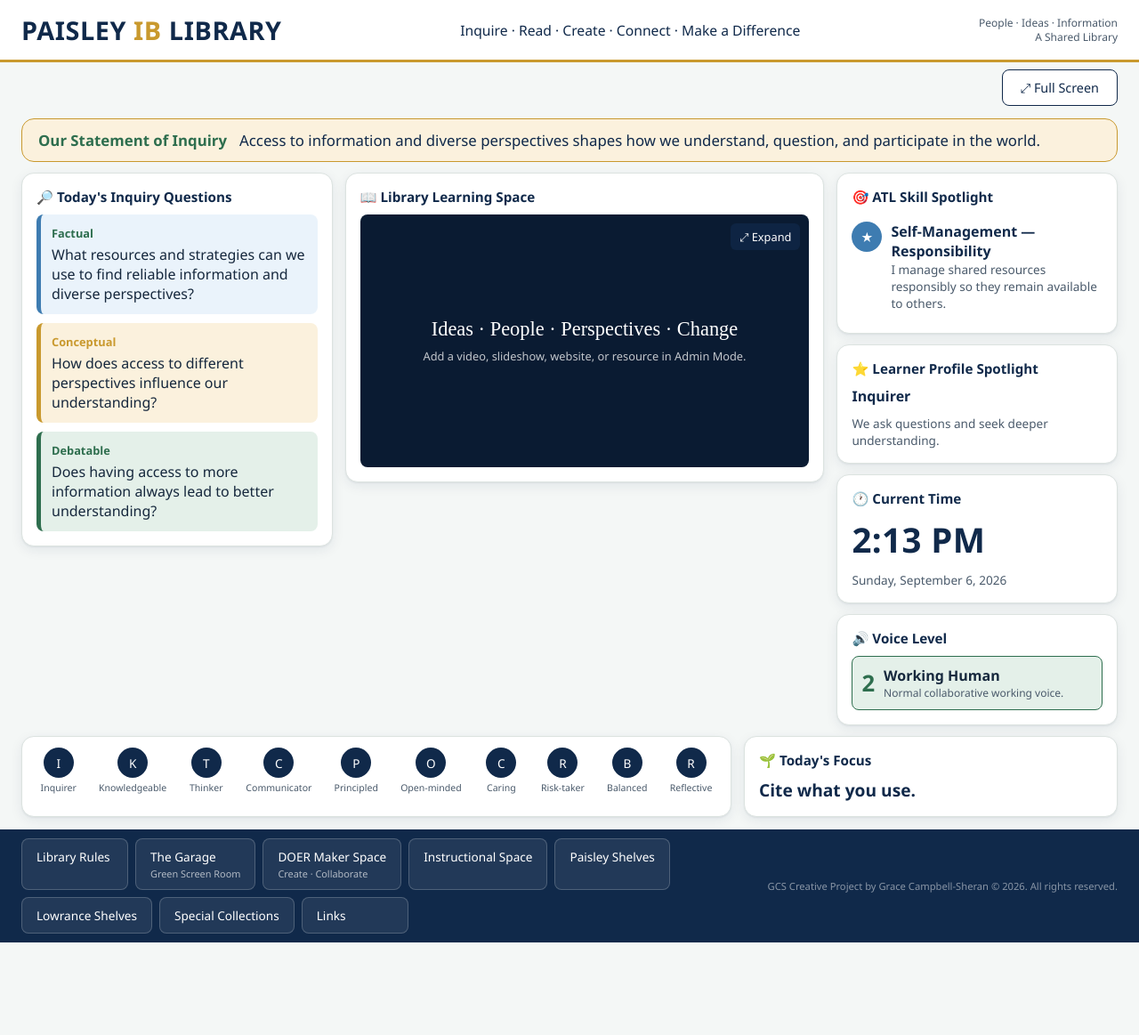
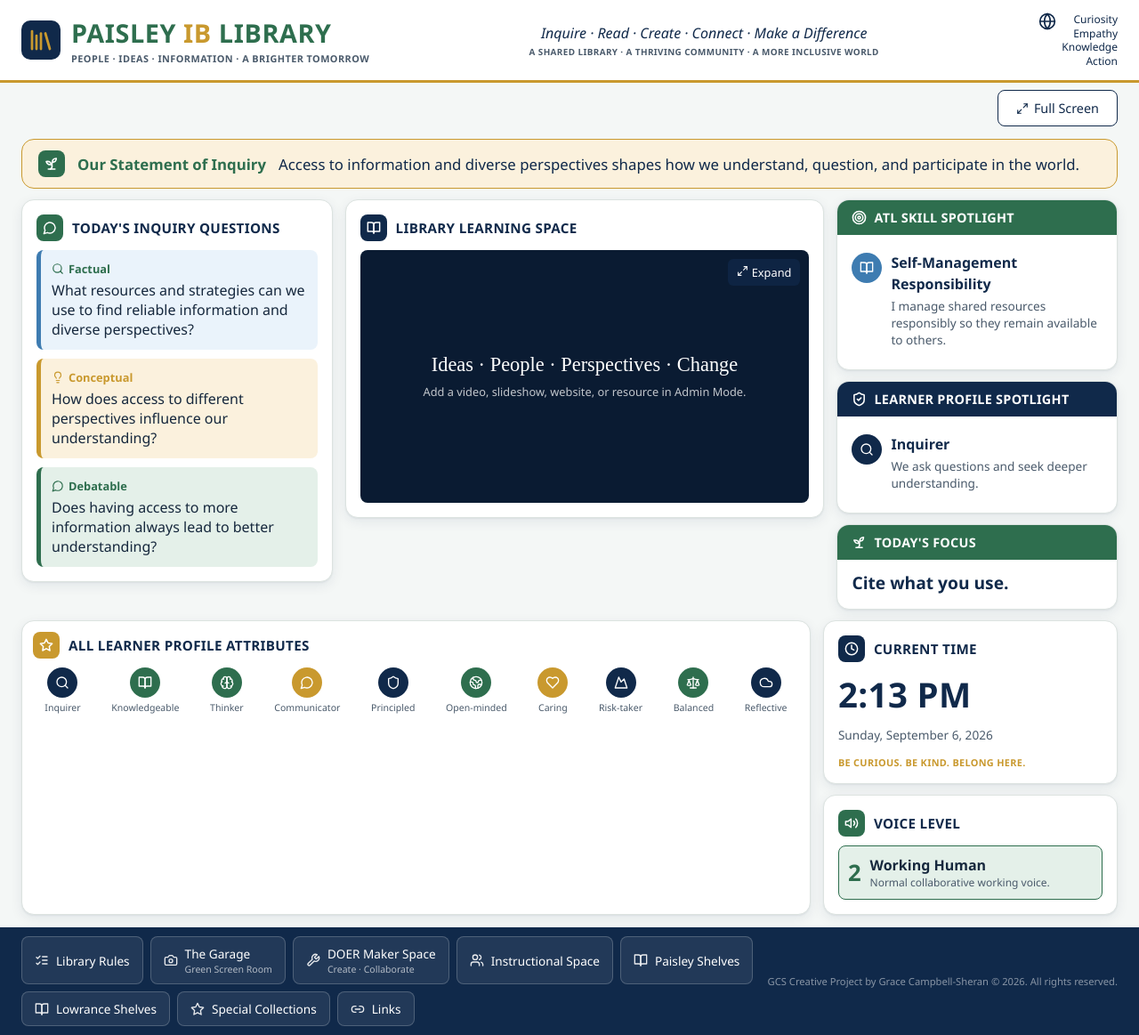
Before and after one commit to GCS-creatives/IBLibraryDashboard, a React (Vite) app: page / in a window 1280 px wide. Shown: the whole page at 89% size. Before the commit the page ends 1059 px from the top, so only its background shows below. Built offline with nearby package versions, Linux system fonts and the light colour scheme; no server answers.

Commit message:
Add files via upload

```diff
--- a/package.json
+++ b/package.json
@@ -10,6 +10,7 @@
   },
   "dependencies": {
     "@netlify/blobs": "^8.1.0",
+    "lucide-react": "^0.400.0",
     "react": "^18.3.1",
     "react-dom": "^18.3.1"
   },
--- a/src/components/Display.jsx
+++ b/src/components/Display.jsx
@@ -1,4 +1,9 @@
 import React, { useState, useEffect, useMemo } from 'react';
+import {
+  BookOpen, Search, Lightbulb, MessageCircle, Target, ShieldCheck, Sprout, Clock, Volume2,
+  Star, Brain, Shield, Globe2, Heart, Mountain, Scale, Cloud, ListChecks, Camera, Wrench,
+  Users, Library, Link2, Globe, Maximize2, X
+} from 'lucide-react';
 import { checkPin } from '../lib/blobsClient.js';
 import { resolveActive, resolveActiveSOI, localize, isWithinSchedule } from '../lib/rotation.js';
 import {
@@ -6,7 +11,7 @@ import {
 } from './Overlays.jsx';
 
 const ATL_COLORS = {
-  Research: '#7B4EA8',
+  Research: '#2E6E4E',
   Thinking: '#2E6E4E',
   Communication: '#C9992E',
   'Self-Management': '#3E7CB1',
@@ -19,19 +24,49 @@ const LP_ATTRIBUTE_ES = {
   Caring: 'Solidario', 'Risk-taker': 'Audaz', Balanced: 'Equilibrado', Reflective: 'Reflexivo'
 };
 
+const LP_ICONS = {
+  Inquirer: Search, Knowledgeable: BookOpen, Thinker: Brain, Communicator: MessageCircle,
+  Principled: Shield, 'Open-minded': Globe2, Caring: Heart, 'Risk-taker': Mountain,
+  Balanced: Scale, Reflective: Cloud
+};
+
+const LP_COLORS = {
+  Inquirer: 'var(--navy)', Knowledgeable: 'var(--green)', Thinker: 'var(--green)',
+  Communicator: 'var(--gold)', Principled: 'var(--navy)', 'Open-minded': 'var(--green)',
+  Caring: 'var(--gold)', 'Risk-taker': 'var(--navy)', Balanced: 'var(--green)', Reflective: 'var(--navy)'
+};
+
 function Header({ language, onToggleLanguage, spanishEnabled }) {
   return (
     <header className="lib-header">
       <div className="brand">
+        <div className="brand-mark"><Library size={30} strokeWidth={2.2} /></div>
+        <div>
           <h1>PAISLEY <span className="accent">IB</span> LIBRARY</h1>
+          <div className="brand-subline">
+            {language === 'es'
+              ? 'PERSONAS \u00b7 IDEAS \u00b7 INFORMACI\u00d3N \u00b7 UN MA\u00d1ANA MEJOR'
+              : 'PEOPLE \u00b7 IDEAS \u00b7 INFORMATION \u00b7 A BRIGHTER TOMORROW'}
+          </div>
+        </div>
       </div>
       <div className="center-line">
+        <div>
           {language === 'es'
             ? 'Indagar \u00b7 Leer \u00b7 Crear \u00b7 Conectar \u00b7 Marcar la Diferencia'
             : 'Inquire \u00b7 Read \u00b7 Create \u00b7 Connect \u00b7 Make a Difference'}
         </div>
-      <div className="side-note" style={{ display: 'flex', alignItems: 'center', gap: 10 }}>
-        <span>People &middot; Ideas &middot; Information<br />A Shared Library</span>
+        <div className="center-subline">
+          {language === 'es'
+            ? 'UNA BIBLIOTECA COMPARTIDA \u00b7 UNA COMUNIDAD PR\u00d3SPERA \u00b7 UN MUNDO M\u00c1S INCLUSIVO'
+            : 'A SHARED LIBRARY \u00b7 A THRIVING COMMUNITY \u00b7 A MORE INCLUSIVE WORLD'}
+        </div>
+      </div>
+      <div className="side-note">
+        <div className="side-note-top">
+          <Globe size={20} />
+          <span>Curiosity<br />Empathy<br />Knowledge<br />Action</span>
+        </div>
         {spanishEnabled && (
           <button className="btn-secondary" style={{ padding: '4px 10px', fontSize: '0.75rem' }} onClick={onToggleLanguage}>
             {language === 'es' ? 'EN' : 'ES'}
@@ -39,6 +74,23 @@ function Header({ language, onToggleLanguage, spanishEnabled }) {
         )}
       </div>
     </header>
+  );
+}
+
+function IconBadge({ icon: Icon, tone = 'navy', size = 16 }) {
+  return (
+    <span className={`title-badge tone-${tone}`}>
+      <Icon size={size} strokeWidth={2.2} />
+    </span>
+  );
+}
+
+function BannerHeader({ icon: Icon, tone, children }) {
+  return (
+    <div className={`banner-header tone-bg-${tone}`}>
+      <Icon size={17} strokeWidth={2.2} />
+      <span>{children}</span>
+    </div>
   );
 }
 
@@ -61,6 +113,7 @@ function StatementOfInquiry({ soi, language }) {
   const active = resolveActiveSOI(soi);
   return (
     <div className="soi-bar">
+      <IconBadge icon={Sprout} tone="green" size={18} />
       <span className="label">Our Statement of Inquiry</span>
       <span>{localize(active, 'text', language)}</span>
     </div>
@@ -72,17 +125,17 @@ function InquiryQuestions({ bank, language }) {
   if (!q) return null;
   return (
     <div className="card col-iq">
-      <p className="card-title">🔎 Today's Inquiry Questions</p>
+      <p className="card-title"><IconBadge icon={MessageCircle} tone="green" />Today's Inquiry Questions</p>
       <div className="iq-item factual">
-        <span className="iq-type" style={{ color: '#2E6E4E' }}>Factual</span>
+        <span className="iq-type" style={{ color: '#2E6E4E' }}><Search size={14} /> Factual</span>
         {localize(q, 'factual', language)}
       </div>
       <div className="iq-item conceptual">
-        <span className="iq-type" style={{ color: '#C9992E' }}>Conceptual</span>
+        <span className="iq-type" style={{ color: '#C9992E' }}><Lightbulb size={14} /> Conceptual</span>
         {localize(q, 'conceptual', language)}
       </div>
       <div className="iq-item debatable">
-        <span className="iq-type" style={{ color: '#2E6E4E' }}>Debatable</span>
+        <span className="iq-type" style={{ color: '#2E6E4E' }}><MessageCircle size={14} /> Debatable</span>
         {localize(q, 'debatable', language)}
       </div>
     </div>
@@ -93,7 +146,7 @@ function LibraryLearningSpace({ media, onExpand }) {
   const current = media?.current;
   return (
     <div className="card col-media">
-      <p className="card-title">📖 Library Learning Space</p>
+      <p className="card-title"><IconBadge icon={BookOpen} tone="navy" />Library Learning Space</p>
       <div className="learning-space" onClick={onExpand}>
         {!current && (
           <div style={{ color: 'white', textAlign: 'center', padding: 20 }}>
@@ -110,7 +163,7 @@ function LibraryLearningSpace({ media, onExpand }) {
           <iframe src={current.url} title={current.title || 'Library media'} allow="autoplay; fullscreen" />
         )}
         {current && <div className="caption">{current.title || 'Tap to open full screen'}</div>}
-        <button className="expand-btn" onClick={(e) => { e.stopPropagation(); onExpand(); }}>⤢ Expand</button>
+        <button className="expand-btn" onClick={(e) => { e.stopPropagation(); onExpand(); }}><Maximize2 size={13} /> Expand</button>
       </div>
     </div>
   );
@@ -122,7 +175,7 @@ function MediaFullscreen({ media, onClose }) {
     <div className="media-fullscreen-overlay">
       <div className="fs-bar">
         <button className="btn-secondary" style={{ background: 'rgba(255,255,255,0.1)', color: 'white', borderColor: 'rgba(255,255,255,0.4)' }} onClick={onClose}>
-          ✕ Exit Full Screen
+          <X size={15} /> Exit Full Screen
         </button>
       </div>
       <div className="fs-content">
@@ -144,13 +197,18 @@ function ATLSpotlight({ bank, language }) {
   const item = resolveActive(bank);
   if (!item) return null;
   return (
-    <div className="card">
-      <p className="card-title">🎯 ATL Skill Spotlight</p>
+    <div className="card banner-card">
+      <BannerHeader icon={Target} tone="green">ATL Skill Spotlight</BannerHeader>
+      <div className="banner-body">
         <div className="spotlight-row">
-        <div className="spotlight-badge" style={{ background: ATL_COLORS[item.category] || '#2E6E4E' }}>★</div>
+          <div className="spotlight-badge" style={{ background: ATL_COLORS[item.category] || 'var(--green)' }}>
+            <BookOpen size={16} />
+          </div>
           <div>
-          <div style={{ fontWeight: 700, color: '#10294A' }}>{item.category} — {localize(item, 'title', language)}</div>
-          <div style={{ fontSize: '0.85rem', color: '#4A5A6B' }}>{localize(item, 'text', language)}</div>
+            <div style={{ fontWeight: 700, color: 'var(--navy)' }}>{item.category}</div>
+            <div style={{ fontWeight: 700, color: 'var(--navy)', marginTop: 2 }}>{localize(item, 'title', language)}</div>
+            <div style={{ fontSize: '0.85rem', color: 'var(--ink-soft)', marginTop: 4 }}>{localize(item, 'text', language)}</div>
+          </div>
         </div>
       </div>
     </div>
@@ -161,11 +219,21 @@ function LearnerProfileSpotlight({ bank, language }) {
   const item = resolveActive(bank);
   if (!item) return null;
   const attrLabel = language === 'es' && LP_ATTRIBUTE_ES[item.attribute] ? LP_ATTRIBUTE_ES[item.attribute] : item.attribute;
+  const AttrIcon = LP_ICONS[item.attribute] || Shield;
   return (
-    <div className="card">
-      <p className="card-title">⭐ Learner Profile Spotlight</p>
-      <div style={{ fontWeight: 700, color: '#10294A' }}>{attrLabel}</div>
-      <div style={{ fontSize: '0.85rem', color: '#4A5A6B' }}>{localize(item, 'text', language)}</div>
+    <div className="card banner-card">
+      <BannerHeader icon={ShieldCheck} tone="navy">Learner Profile Spotlight</BannerHeader>
+      <div className="banner-body">
+        <div className="spotlight-row">
+          <div className="spotlight-badge" style={{ background: LP_COLORS[item.attribute] || 'var(--navy)' }}>
+            <AttrIcon size={16} />
+          </div>
+          <div>
+            <div style={{ fontWeight: 700, color: 'var(--navy)' }}>{attrLabel}</div>
+            <div style={{ fontSize: '0.85rem', color: 'var(--ink-soft)', marginTop: 4 }}>{localize(item, 'text', language)}</div>
+          </div>
+        </div>
+      </div>
     </div>
   );
 }
@@ -173,12 +241,18 @@ function LearnerProfileSpotlight({ bank, language }) {
 function LearnerProfileStrip({ attributes, language }) {
   return (
     <div className="card lp-strip">
-      {attributes.map((name) => (
+      <p className="card-title full-width"><IconBadge icon={Star} tone="gold" />All Learner Profile Attributes</p>
+      <div className="lp-row">
+        {attributes.map((name) => {
+          const Icon = LP_ICONS[name] || Shield;
+          return (
             <div className="lp-attr" key={name}>
-          <div className="dot">{name[0]}</div>
+              <div className="dot" style={{ background: LP_COLORS[name] || 'var(--navy)' }}><Icon size={16} /></div>
               <span className="name">{language === 'es' && LP_ATTRIBUTE_ES[name] ? LP_ATTRIBUTE_ES[name] : name}</span>
             </div>
-      ))}
+          );
+        })}
+      </div>
     </div>
   );
 }
@@ -188,10 +262,12 @@ function TodaysFocus({ bank, language }) {
   if (!item) return null;
   const subtext = localize(item, 'subtext', language);
   return (
-    <div className="card">
-      <p className="card-title">🌱 Today's Focus</p>
+    <div className="card banner-card">
+      <BannerHeader icon={Sprout} tone="green">Today's Focus</BannerHeader>
+      <div className="banner-body">
         <div className="focus-text">{localize(item, 'text', language)}</div>
-      {subtext && <div className="focus-subtext">{subtext}</div>}
+        {subtext && <div className="focus-subtext"><Sprout size={13} /> {subtext}</div>}
+      </div>
     </div>
   );
 }
@@ -207,9 +283,10 @@ function ClockCard({}) {
 
   return (
     <div className="card">
-      <p className="card-title">🕐 Current Time</p>
+      <p className="card-title"><IconBadge icon={Clock} tone="navy" />Current Time</p>
       <div className="clock-time">{timeStr}</div>
       <div className="clock-date">{dateStr}</div>
+      <div className="clock-tagline">BE CURIOUS. BE KIND. BELONG HERE.</div>
     </div>
   );
 }
@@ -218,7 +295,7 @@ function VoiceLevelCard({ voiceLevel }) {
   const level = voiceLevel.levels.find((l) => l.level === voiceLevel.current) || voiceLevel.levels[0];
   return (
     <div className="card">
-      <p className="card-title">🔊 Voice Level</p>
+      <p className="card-title"><IconBadge icon={Volume2} tone="green" />Voice Level</p>
       <div className="voice-level-badge">
         <span className="num">{level.level}</span>
         <div>
@@ -232,22 +309,25 @@ function VoiceLevelCard({ voiceLevel }) {
 
 function BottomNav({ onOpen, footerHint, onFooterClick }) {
   const buttons = [
-    { key: 'rules', label: 'Library Rules', sub: '' },
-    { key: 'garage', label: 'The Garage', sub: 'Green Screen Room' },
-    { key: 'doer', label: 'DOER Maker Space', sub: 'Create · Collaborate' },
-    { key: 'instructional', label: 'Instructional Space', sub: '' },
-    { key: 'paisleyShelves', label: 'Paisley Shelves', sub: '' },
-    { key: 'lowranceShelves', label: 'Lowrance Shelves', sub: '' },
-    { key: 'collections', label: 'Special Collections', sub: '' },
-    { key: 'research', label: 'Links', sub: '' }
+    { key: 'rules', label: 'Library Rules', sub: '', icon: ListChecks },
+    { key: 'garage', label: 'The Garage', sub: 'Green Screen Room', icon: Camera },
+    { key: 'doer', label: 'DOER Maker Space', sub: 'Create · Collaborate', icon: Wrench },
+    { key: 'instructional', label: 'Instructional Space', sub: '', icon: Users },
+    { key: 'paisleyShelves', label: 'Paisley Shelves', sub: '', icon: BookOpen },
+    { key: 'lowranceShelves', label: 'Lowrance Shelves', sub: '', icon: BookOpen },
+    { key: 'collections', label: 'Special Collections', sub: '', icon: Star },
+    { key: 'research', label: 'Links', sub: '', icon: Link2 }
   ];
   return (
     <nav className="bottom-nav">
       <div className="nav-buttons">
         {buttons.map((b) => (
           <button key={b.key} className="nav-btn" onClick={() => onOpen(b.key)}>
+            <b.icon size={16} className="nav-icon" />
+            <span className="nav-btn-text">
               <span>{b.label}</span>
               {b.sub && <span className="sub">{b.sub}</span>}
+            </span>
           </button>
         ))}
       </div>
@@ -318,7 +398,7 @@ export default function DisplayMode({ banks, isFullscreen, onToggleFullscreen, o
 
       <div style={{ display: 'flex', justifyContent: 'flex-end', padding: '8px 24px 0' }}>
         <button className="btn-secondary" onClick={onToggleFullscreen}>
-          {isFullscreen ? '⤢ Exit Full Screen' : '⤢ Full Screen'}
+          <Maximize2 size={14} /> {isFullscreen ? 'Exit Full Screen' : 'Full Screen'}
         </button>
       </div>
 
@@ -333,14 +413,16 @@ export default function DisplayMode({ banks, isFullscreen, onToggleFullscreen, o
           <div className="sidebar-stack">
             <ATLSpotlight bank={banks.atlSpotlights} language={language} />
             <LearnerProfileSpotlight bank={banks.learnerProfileSpotlights} language={language} />
-            <ClockCard />
-            <VoiceLevelCard voiceLevel={banks.voiceLevel} />
+            <TodaysFocus bank={banks.todaysFocus} language={language} />
           </div>
         </div>
 
         <div className="bottom-row">
           <LearnerProfileStrip attributes={banks.learnerProfile} language={language} />
-          <TodaysFocus bank={banks.todaysFocus} language={language} />
+          <div className="time-voice-stack">
+            <ClockCard />
+            <VoiceLevelCard voiceLevel={banks.voiceLevel} />
+          </div>
         </div>
       </div>
 
--- a/src/index.css
+++ b/src/index.css
@@ -65,34 +65,57 @@ button {
 
 .lib-header .brand {
   display: flex;
-  align-items: baseline;
-  gap: 10px;
+  align-items: center;
+  gap: 12px;
+}
+
+.brand-mark {
+  width: 44px;
+  height: 44px;
+  border-radius: 10px;
+  background: var(--navy);
+  color: var(--gold);
+  display: flex;
+  align-items: center;
+  justify-content: center;
+  flex-shrink: 0;
 }
 
 .lib-header .brand h1 {
   margin: 0;
   font-size: clamp(1.15rem, 1.6vw + 0.6rem, 1.8rem);
   letter-spacing: 0.02em;
-  color: var(--navy);
+  color: var(--green);
 }
 
 .lib-header .brand h1 .accent {
   color: var(--gold);
 }
 
-.lib-header .tagline {
-  margin: 2px 0 0;
-  font-size: 0.8rem;
+.brand-subline {
+  font-size: 0.68rem;
   color: var(--ink-soft);
-  letter-spacing: 0.02em;
+  letter-spacing: 0.04em;
+  font-weight: 600;
+  margin-top: 2px;
 }
 
 .lib-header .center-line {
-  font-size: clamp(0.75rem, 0.6vw + 0.6rem, 0.98rem);
+  font-size: clamp(0.8rem, 0.6vw + 0.65rem, 1rem);
   color: var(--navy);
   text-align: center;
   flex: 1;
-  min-width: 200px;
+  min-width: 220px;
+  font-style: italic;
+}
+
+.center-subline {
+  font-size: 0.62rem;
+  color: var(--ink-soft);
+  letter-spacing: 0.04em;
+  font-weight: 600;
+  font-style: normal;
+  margin-top: 3px;
 }
 
 .lib-header .side-note {
@@ -100,6 +123,16 @@ button {
   color: var(--ink-soft);
   text-align: right;
   line-height: 1.3;
+  display: flex;
+  align-items: center;
+  gap: 10px;
+}
+
+.side-note-top {
+  display: flex;
+  align-items: flex-start;
+  gap: 6px;
+  color: var(--navy);
 }
 
 /* ---------- Dashboard layout (flexbox columns — each sizes to its own
@@ -143,8 +176,14 @@ button {
   gap: 14px;
 }
 
-.bottom-row .lp-strip { flex: 2 1 0; }
-.bottom-row > .card:not(.lp-strip) { flex: 1 1 0; }
+.bottom-row .lp-strip { flex: 2.6 1 0; min-width: 0; }
+.time-voice-stack {
+  flex: 1 1 0;
+  display: flex;
+  flex-direction: column;
+  gap: 12px;
+  min-width: 0;
+}
 
 .soi-bar {
   background: var(--gold-soft);
@@ -181,10 +220,62 @@ button {
   font-size: clamp(0.85rem, 0.3vw + 0.8rem, 0.95rem);
   font-weight: 700;
   color: var(--navy);
+  text-transform: uppercase;
+  letter-spacing: 0.02em;
+  display: flex;
+  align-items: center;
+  gap: 10px;
+  margin: 0;
+}
+
+.card-title.full-width {
+  width: 100%;
+}
+
+.title-badge {
+  width: 30px;
+  height: 30px;
+  border-radius: 8px;
+  display: flex;
+  align-items: center;
+  justify-content: center;
+  flex-shrink: 0;
+  color: var(--white);
+}
+
+.title-badge.tone-navy { background: var(--navy); }
+.title-badge.tone-green { background: var(--green); }
+.title-badge.tone-gold { background: var(--gold); }
+
+/* ---------- Banner-header cards (ATL / Learner Profile / Today's Focus) ---------- */
+
+.banner-card {
+  padding: 0 0 clamp(12px, 1.5vw, 16px) 0;
+  gap: 0;
+  overflow: hidden;
+}
+
+.banner-header {
   display: flex;
   align-items: center;
   gap: 8px;
-  margin: 0;
+  padding: 10px clamp(12px, 1.5vw, 16px);
+  color: var(--white);
+  font-weight: 700;
+  font-size: clamp(0.8rem, 0.3vw + 0.75rem, 0.9rem);
+  text-transform: uppercase;
+  letter-spacing: 0.02em;
+}
+
+.tone-bg-navy { background: var(--navy); }
+.tone-bg-green { background: var(--green); }
+.tone-bg-gold { background: var(--gold); }
+
+.banner-body {
+  padding: 12px clamp(12px, 1.5vw, 16px) 0;
+  display: flex;
+  flex-direction: column;
+  gap: 10px;
 }
 
 /* ---------- Inquiry questions ---------- */
@@ -195,17 +286,19 @@ button {
   border-left: 5px solid var(--line);
 }
 
-.iq-item.factual { background: #EAF3FB; border-left-color: #3E7CB1; }
-.iq-item.conceptual { background: var(--gold-soft); border-left-color: var(--gold); }
-.iq-item.debatable { background: var(--green-soft); border-left-color: var(--green); }
-
 .iq-item .iq-type {
+  display: flex;
+  align-items: center;
+  gap: 5px;
   font-weight: 700;
   font-size: 0.8rem;
   text-transform: none;
   margin-bottom: 4px;
-  display: block;
 }
+
+.iq-item.factual { background: #EAF3FB; border-left-color: #3E7CB1; }
+.iq-item.conceptual { background: var(--gold-soft); border-left-color: var(--gold); }
+.iq-item.debatable { background: var(--green-soft); border-left-color: var(--green); }
 
 /* ---------- Library Learning Space ---------- */
 
@@ -298,7 +391,6 @@ button {
   display: flex;
   align-items: center;
   justify-content: center;
-  font-size: 0.85rem;
   color: var(--white);
   flex-shrink: 0;
 }
@@ -306,12 +398,15 @@ button {
 /* ---------- Learner profile strip ---------- */
 
 .lp-strip {
+  padding: 12px;
+}
+
+.lp-row {
   display: flex;
   flex-direction: row;
   flex-wrap: wrap;
   gap: 10px 8px;
   justify-content: space-between;
-  padding: 12px;
 }
 
 .lp-attr {
@@ -332,7 +427,6 @@ button {
   display: flex;
   align-items: center;
   justify-content: center;
-  font-size: 0.85rem;
   flex-shrink: 0;
 }
 
@@ -371,6 +465,14 @@ button {
 .clock-date {
   font-size: 0.85rem;
   color: var(--ink-soft);
+}
+
+.clock-tagline {
+  font-size: 0.68rem;
+  font-weight: 700;
+  letter-spacing: 0.03em;
+  color: var(--gold);
+  margin-top: 4px;
 }
 
 .voice-level-badge {
@@ -414,19 +516,31 @@ button {
   color: var(--white);
   border: 1px solid rgba(255,255,255,0.2);
   border-radius: var(--radius-sm);
-  padding: 10px 16px;
+  padding: 9px 14px;
   font-size: 0.85rem;
   display: flex;
+  align-items: center;
+  gap: 8px;
+  min-width: 0;
+  flex-shrink: 0;
+}
+
+.nav-icon {
+  flex-shrink: 0;
+  opacity: 0.9;
+}
+
+.nav-btn-text {
+  display: flex;
   flex-direction: column;
-  gap: 2px;
-  min-width: 120px;
-  flex-shrink: 0;
+  gap: 1px;
+  text-align: left;
 }
 
 .nav-btn:hover { background: rgba(255,255,255,0.16); }
 
 .nav-btn .sub {
-  font-size: 0.68rem;
+  font-size: 0.66rem;
   color: rgba(255,255,255,0.65);
 }
 
@@ -528,6 +642,9 @@ button {
   border-radius: var(--radius-sm);
   padding: 10px 20px;
   font-size: 0.95rem;
+  display: inline-flex;
+  align-items: center;
+  gap: 6px;
 }
 
 .btn-secondary {
@@ -537,6 +654,9 @@ button {
   border-radius: var(--radius-sm);
   padding: 10px 20px;
   font-size: 0.9rem;
+  display: inline-flex;
+  align-items: center;
+  gap: 6px;
 }
 
 .error-text {
@@ -643,8 +763,17 @@ button {
     justify-content: center;
     text-align: center;
   }
+  .lib-header .brand {
+    justify-content: center;
+    width: 100%;
+  }
   .lib-header .side-note {
     text-align: center;
+    justify-content: center;
+    width: 100%;
+  }
+  .side-note-top {
+    justify-content: center;
   }
   .lib-header .center-line {
     order: 3;
@@ -665,7 +794,7 @@ button {
     text-align: center;
   }
 
-  .lp-strip {
+  .lp-row {
     justify-content: flex-start;
   }
   .lp-attr {
@@ -681,6 +810,12 @@ button {
   .admin-shell { padding: 12px; }
   .admin-topbar { flex-direction: column; align-items: flex-start; gap: 10px; }
   .admin-topbar h1 { font-size: 1.15rem; }
+
+  .brand-mark { width: 36px; height: 36px; }
+  .brand-subline, .center-subline { display: none; }
+  .side-note-top span { display: none; }
+  .banner-header { font-size: 0.72rem; padding: 8px 12px; }
+  .nav-btn .sub { display: none; }
 }
 
 @media (max-width: 700px) {
@@ -688,7 +823,7 @@ button {
     flex-direction: column;
   }
   .bottom-row .lp-strip,
-  .bottom-row > .card:not(.lp-strip) {
+  .time-voice-stack {
     flex: 1 1 auto;
     width: 100%;
   }
```
Also changed, not shown: 2 other files (tests, documents, lock files or other folders). Lines whose indentation alone changed are shown as unchanged.
